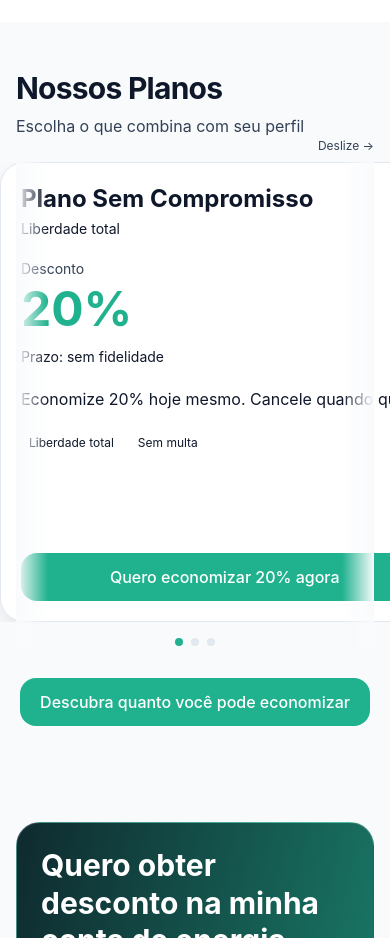
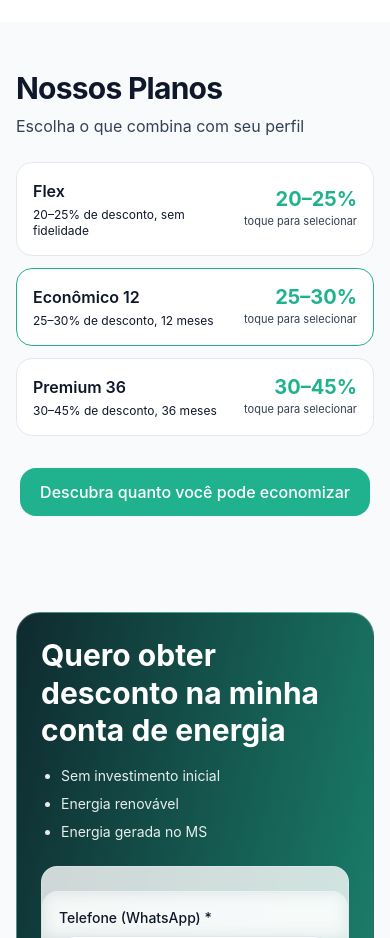
Before and after one commit to osanaizera/helexia-ms-lp, a Next.js app: page / in a window 390 px wide. Shown: the part 3200-4138 px from the top of the page. Built offline with nearby package versions, Linux system fonts and the light colour scheme; no server answers.

Commit message:
Mobile UX: replace carousel with stacked compact plan cards; keep full 3-column cards on md+; clicking selects and scrolls to form

```diff
--- a/components/Plans.tsx
+++ b/components/Plans.tsx
@@ -80,10 +80,34 @@ export default function Plans({ onSelect, selected }: { onSelect?: (p: PlanKey)
         <h2 id="plans-heading" className="section-title">Nossos Planos</h2>
         <p className="section-sub">Escolha o que combina com seu perfil</p>
         <div className="mt-6 md:mt-8 relative">
-          <div className="md:hidden absolute left-0 top-0 bottom-0 w-8 pointer-events-none bg-gradient-to-r from-bg to-transparent" aria-hidden />
-          <div className="md:hidden absolute right-0 top-0 bottom-0 w-8 pointer-events-none bg-gradient-to-l from-bg to-transparent" aria-hidden />
-          <div className="md:hidden absolute -top-6 right-0 text-xs text-muted">Deslize →</div>
-          <div ref={trackRef} className="flex md:grid md:grid-cols-3 gap-4 md:gap-8 overflow-x-auto md:overflow-visible no-scrollbar overscroll-x-contain touch-pan-x snap-x snap-mandatory scroll-smooth -mx-4 px-4" role="radiogroup" aria-label="Seleção de planos">
+          {/* Mobile: stacked compact cards (no carousel) */}
+          <div className="md:hidden space-y-3" role="radiogroup" aria-label="Seleção de planos (mobile)">
+            {PLANS.map((pl)=>{
+              const isSel = selected === pl.key
+              return (
+                <article
+                  key={pl.key}
+                  onClick={()=>{ onSelect?.(pl.key as PlanKey); scrollToForm() }}
+                  role="radio"
+                  aria-checked={isSel}
+                  tabIndex={0}
+                  className={`rounded-2xl border transition-colors p-4 flex items-center justify-between ${isSel ? 'border-[color:var(--brand-accent)] bg-white' : 'border-line bg-white'} `}
+                >
+                  <div className="flex-1 pr-3">
+                    <h3 className="text-base font-semibold">{pl.title}</h3>
+                    <p className="text-xs text-ink/70 mt-1 line-clamp-2">{pl.desc}</p>
+                  </div>
+                  <div className="text-right">
+                    <div className="text-xl font-bold text-[color:var(--brand-accent)] leading-none">{pl.range}</div>
+                    <div className="text-[11px] text-muted mt-1">toque para selecionar</div>
+                  </div>
+                </article>
+              )
+            })}
+          </div>
+
+          {/* Desktop/Tablet: 3-column grid with full cards */}
+          <div ref={trackRef} className="hidden md:grid md:grid-cols-3 gap-8" role="radiogroup" aria-label="Seleção de planos">
           {/* Plano Sem Compromisso (Flex) */}
           <article
             className={`group rounded-3xl border transition-all duration-300 hover:-translate-y-1 hover:shadow-xl min-h-[360px] sm:min-h-[440px] md:min-h-[520px] p-5 md:p-8 lg:p-10 flex flex-col snap-center shrink-0 min-w-[calc(100%-2rem)] sm:min-w-[70%] md:min-w-0 break-words touch-pan-y ${selected==='Flex' ? 'bg-gradient-to-br from-[color:var(--brand)] to-[color:var(--brand-accent)] text-white border-transparent ring-2 ring-white/20 shadow-2xl' : 'bg-white border-line text-ink shadow-soft'}`}
@@ -197,11 +221,6 @@ export default function Plans({ onSelect, selected }: { onSelect?: (p: PlanKey)
             </div>
           </article>
           </div>
-          <div className="md:hidden mt-4 flex items-center justify-center gap-2">
-            {PLANS.map((_, i)=>(
-              <span key={i} className={`inline-block w-2 h-2 rounded-full ${i===activeIdx ? 'bg-[color:var(--brand-accent)]' : 'bg-line'}`} />
-            ))}
-          </div>
         </div>
         <div className="mt-8 text-center">
           <a href="#leadform" className="btn btn-primary px-7 py-3">Descubra quanto você pode economizar</a>
```
